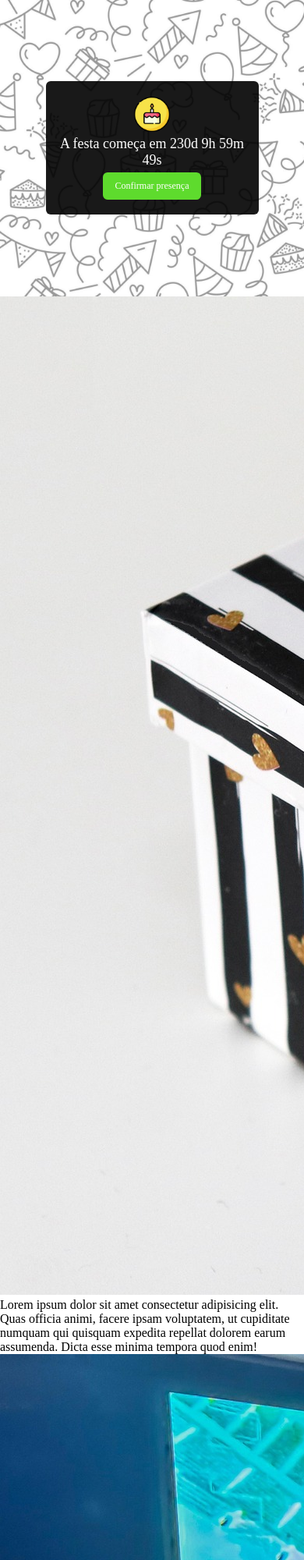
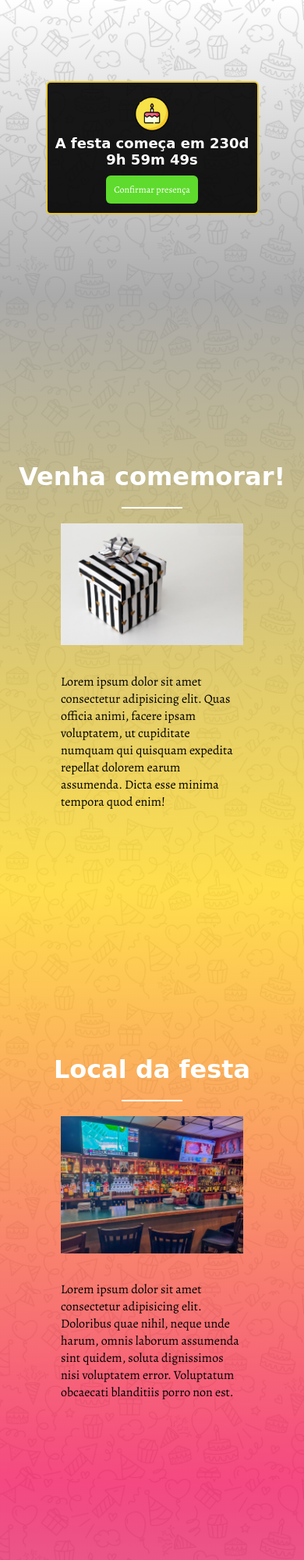
Before and after one commit to bsf91/landingpage_aniversario, a website built with Parcel: page src/index.html in a window 390 px wide. Shown: the top 2000 px of the page at 78% size. Built offline with nearby package versions, Linux system fonts and the light colour scheme; a web font is replaced by a local one.

Commit message:
adicionando novas seções e estilos para responsividade, incluindo fontes personalizadas e ajustes de layout

```diff
--- a/src/index.html
+++ b/src/index.html
@@ -5,6 +5,20 @@
         <meta name="viewport" content="width=device-width, initial-scale=1.0" />
         <title>Meu aniversário</title>
         <link rel="stylesheet" href="./scss/main.scss" />
+        <link rel="preconnect" href="https://fonts.googleapis.com" />
+        <link rel="preconnect" href="https://fonts.gstatic.com" crossorigin />
+        <link rel="preconnect" href="https://fonts.googleapis.com" />
+        <link rel="preconnect" href="https://fonts.gstatic.com" crossorigin />
+        <link
+            href="https://fonts.googleapis.com/css2?family=Imperial+Script&display=swap"
+            rel="stylesheet"
+        />
+        <link rel="preconnect" href="https://fonts.googleapis.com" />
+        <link rel="preconnect" href="https://fonts.gstatic.com" crossorigin />
+        <link
+            href="https://fonts.googleapis.com/css2?family=Alegreya:ital,wght@0,400..900;1,400..900&display=swap"
+            rel="stylesheet"
+        />
     </head>
     <body>
         <header class="hero">
@@ -15,6 +29,8 @@
             </div>
         </header>
         <section class="intro">
+            <h2 class="intro__title">Venha comemorar!</h2>
+            <hr />
             <div class="intro__container">
                 <img class="intro__img" src="./img/presente.jpg" alt="embalagem de presente" />
                 <p class="intro__text">
@@ -25,6 +41,8 @@
             </div>
         </section>
         <section class="local">
+            <h2 class="local__title">Local da festa</h2>
+            <hr />
             <div class="local__container">
                 <img src="./img/local.jpg" alt="" class="local__img" />
                 <p class="local__text">
@@ -35,14 +53,18 @@
             </div>
         </section>
         <section class="presenca">
+            <h2 class="presenca__title">Confirme sua presença</h2>
+            <hr />
             <div class="presenca__container">
                 <img src="./img/confirm.png" alt="" class="presenca__img" />
                 <form class="presenca__form">
                     <label for="nome">Nome completo</label>
                     <input type="text" />
-                    <label for="nome">Nome completo</label>
+                    <label for="nome">Contato</label>
                     <input type="text" />
                     <button class="form__btn">Confirmar presença</button>
+                    <label for="text">Observações e comentários</label>
+                    <textarea name="observacoes" id="observacoes"></textarea>
                 </form>
             </div>
         </section>
--- a/src/scss/_hero.scss
+++ b/src/scss/_hero.scss
@@ -1,10 +1,8 @@
 .hero {
     display: flex;
-    background-image: url(../img/hero-background.jpg);
-    background-repeat: no-repeat;
-    background-size: cover;
     height: 60vh;
     align-items: center;
+    background: linear-gradient(rgba(255, 255, 255, 0.651), rgb(161, 161, 161, 0.9));
 
     @media (max-width: 767px) {
         height: 45vh;
@@ -13,34 +11,40 @@
     &__container {
         display: flex;
         flex-direction: column;
-        height: 440px;
-        max-height: 55%;
-        width: 2000px;
-        max-width: 70%;
+        height: 100%;
+        max-height: 65%;
+        width: 100%;
+        max-width: 60%;
         margin: 0 auto;
         text-align: center;
         justify-content: center;
         align-items: center;
-        background-color: rgba($color: #000000, $alpha: 0.9);
+        background-color: rgba(0, 0, 0, 0.9);
+        border: 5px solid rgba(255, 219, 57, 0.9);
         border-radius: 6px;
         padding: 10px;
 
         @media (max-width: 1440px) {
             max-height: 100%;
+            max-width: 70%;
         }
 
         @media (max-width: 767px) {
             max-height: 45%;
+            max-width: 70%;
+            border: 2.5px solid rgba(255, 219, 57, 0.9);
         }
 
         @media (max-height: 480px) {
             max-height: 75%;
+            max-width: 70%;
+            border: 2.5px solid rgba(255, 219, 57, 0.9);
         }
     }
 
     &__icon {
         margin-top: 15px;
-        height: 200px;
+        max-height: 200px;
 
         @media (max-width: 1440px) {
             max-height: 40%;
@@ -58,8 +62,12 @@
     }
 
     &__text {
-        margin-top: 30px;
-        font-size: 64px;
+        margin-top: 20px;
+        font-family:
+            Imperial Script,
+            cursive;
+        font-weight: 600;
+        font-size: 72px;
         color: #fff;
 
         @media (max-width: 1440px) {
@@ -68,7 +76,7 @@
 
         @media (max-width: 767px) {
             font-size: 18px;
-            margin-top: 5px;
+            margin: 5px 0;
         }
 
         @media (max-height: 480px) {
@@ -78,17 +86,17 @@
     }
 
     &__btn {
-        background-color: rgba($color: #5edb2d, $alpha: 1);
+        background-color: #5edb2d;
         border-radius: 6px;
-        width: 500px;
-        max-width: 50%;
-        padding: 10px 10px;
-        margin-top: 30px;
+        display: inline-block;
+        padding: 10px;
+        margin-top: 20px;
         margin-bottom: 15px;
         text-align: center;
-        font-size: 38px;
+        font-size: 32px;
         text-decoration: none;
         color: #fff;
+        font-family: Alegreya, serif;
 
         @media (max-width: 1440px) {
             font-size: 24px;
@@ -96,13 +104,11 @@
 
         @media (max-width: 767px) {
             font-size: 12px;
-            margin-top: 5px;
-            margin-bottom: 5px;
+            margin: 5px 0 0 0;
         }
 
         @media (max-height: 480px) {
             font-size: 14px;
-            margin-top: 10px;
             margin-bottom: 5px;
         }
     }
--- a/src/scss/_intro.scss
+++ b/src/scss/_intro.scss
@@ -0,0 +1,70 @@
+.intro {
+    background: linear-gradient(rgb(161, 161, 161, 0.9), rgba(255, 219, 57, 0.9));
+    justify-items: center;
+    max-width: 100%;
+    padding: 5vh 0;
+    height: 90vh;
+    align-content: center;
+
+    &__title {
+        font-family:
+            Imperial Script,
+            cursive;
+        font-weight: 600;
+        font-size: 72px;
+        text-underline-offset: 4px;
+        color: #fff;
+        text-align: center;
+        margin-bottom: 20px;
+
+        @media (max-width: 1440px) {
+            font-size: 64px;
+        }
+
+        @media (max-width: 767px) {
+            font-size: 32px;
+        }
+    }
+
+    &__container {
+        display: flex;
+        width: 60%;
+        height: 35%;
+        gap: 10%;
+        margin: 5% 0;
+
+        @media (max-width: 767px) {
+            display: flex;
+            flex-direction: column;
+            align-items: center;
+        }
+    }
+
+    &__img {
+        height: 100%;
+        width: 100%;
+        max-width: 40%;
+
+        @media (max-width: 767px) {
+            max-width: 100%;
+            height: auto;
+            padding-bottom: 5%;
+        }
+    }
+
+    &__text {
+        height: 100%;
+        width: 100%;
+        max-width: 40%;
+        font-family: Alegreya, serif;
+        font-size: 44px;
+        line-height: 40px;
+
+        @media (max-width: 767px) {
+            max-width: 100%;
+            font-size: 16px;
+            line-height: normal;
+            text-align: start;
+        }
+    }
+}
--- a/src/scss/_local.scss
+++ b/src/scss/_local.scss
@@ -0,0 +1,73 @@
+.local {
+    background: linear-gradient(rgba(255, 219, 57, 0.9), rgb(243, 52, 116, 0.9));
+    justify-items: center;
+    max-width: 100%;
+    padding: 5vh 0;
+    height: 90vh;
+    align-content: center;
+
+    &__title {
+        font-family:
+            Imperial Script,
+            cursive;
+        font-weight: 600;
+        font-size: 72px;
+        text-underline-offset: 4px;
+        color: #fff;
+        text-align: center;
+        margin-bottom: 20px;
+
+        @media (max-width: 1440px) {
+            font-size: 64px;
+        }
+
+        @media (max-width: 767px) {
+            font-size: 32px;
+        }
+    }
+
+    &__container {
+        display: flex;
+        width: 60%;
+        height: 35%;
+        gap: 10%;
+        margin: 5% 0;
+
+        gap: 10%;
+        margin: 5% 0;
+
+        @media (max-width: 767px) {
+            display: flex;
+            flex-direction: column;
+            align-items: center;
+        }
+    }
+
+    &__img {
+        height: 100%;
+        width: 100%;
+        max-width: 40%;
+
+        @media (max-width: 767px) {
+            max-width: 100%;
+            height: auto;
+            padding-bottom: 5%;
+        }
+    }
+
+    &__text {
+        height: 100%;
+        width: 100%;
+        max-width: 40%;
+        font-family: Alegreya, serif;
+        font-size: 44px;
+        line-height: 40px;
+
+        @media (max-width: 767px) {
+            max-width: 100%;
+            font-size: 16px;
+            line-height: normal;
+            text-align: start;
+        }
+    }
+}
--- a/src/scss/_presenca.scss
+++ b/src/scss/_presenca.scss
@@ -0,0 +1,64 @@
+.presenca {
+    justify-items: center;
+    max-width: 100%;
+    height: 90vh;
+    align-content: center;
+    padding: 5vh 0;
+    background: linear-gradient(rgb(243, 52, 116, 0.9), rgb(161, 161, 161, 0.9));
+
+    &__title {
+        font-family:
+            Imperial Script,
+            cursive;
+        font-weight: 600;
+        font-size: 72px;
+        text-underline-offset: 4px;
+        color: #fff;
+        text-align: center;
+        margin-bottom: 20px;
+
+        @media (max-width: 1440px) {
+            font-size: 64px;
+        }
+
+        @media (max-width: 767px) {
+            font-size: 32px;
+        }
+    }
+
+    &__container {
+        display: flex;
+        width: 60%;
+        height: 50%;
+        gap: 10%;
+        margin: 5% 0;
+    }
+
+    &__img {
+        height: 100%;
+        width: 100%;
+        max-width: 40%;
+    }
+
+    &__form {
+        display: flex;
+        flex-direction: column;
+        justify-content: center;
+        height: 100%;
+        width: 100%;
+        max-width: 40%;
+        font-family:
+            Imperial Script,
+            cursive;
+        font-size: 44px;
+        font-weight: 600;
+        gap: 10px;
+    }
+
+    input {
+        border-radius: 6px;
+        border: 2px solid rgba(255, 219, 57, 0.9);
+        font-family: Alegreya, serif;
+        font-size: 24px;
+    }
+}
--- a/src/scss/main.scss
+++ b/src/scss/main.scss
@@ -13,9 +13,19 @@ html,
 body {
     box-sizing: border-box;
     overflow-x: hidden;
+    background-image: url(../img/hero-background.jpg);
+    background-repeat: repeat-y;
+    background-size: contain;
 }
 *,
 *::before,
 *::after {
     box-sizing: inherit;
 }
+
+hr {
+    width: 20%;
+    margin: 0 auto;
+    border: none;
+    border-top: 2px solid white;
+}
```
